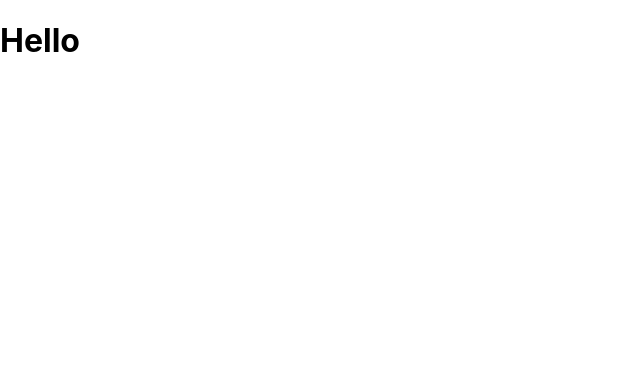
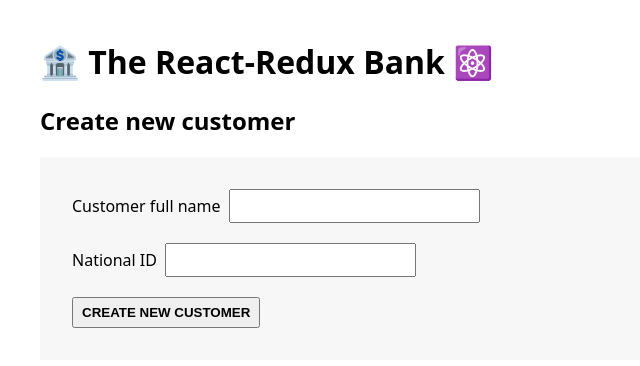
Before and after one commit to Marshal10/React-Redux-Bank-App, a React (Create React App) app: page / in a window 1280 px wide. Shown: the top 366 px of the page, without its empty margins (0-640 px from the left). Built offline with nearby package versions, Linux system fonts and the light colour scheme.

Commit message:
Create cusomer component

```diff
--- a/src/App.js
+++ b/src/App.js
@@ -1,7 +1,27 @@
 function App() {
   return (
-    <div className="App">
-      <h1>Hello</h1>
+    <div>
+      <h1>🏦 The React-Redux Bank ⚛️</h1>
+      <CreateCustomer />
+    </div>
+  );
+}
+
+function CreateCustomer() {
+  return (
+    <div>
+      <h2>Create new customer</h2>
+      <div className="inputs">
+        <div>
+          <label htmlFor="full_name">Customer full name</label>
+          <input type="text" id="full_name" />
+        </div>
+        <div>
+          <label htmlFor="national_id">National ID</label>
+          <input type="text" id="national_id" />
+        </div>
+        <button>Create new customer</button>
+      </div>
     </div>
   );
 }
--- a/src/index.css
+++ b/src/index.css
@@ -1,13 +1,40 @@
 body {
-  margin: 0;
-  font-family: -apple-system, BlinkMacSystemFont, 'Segoe UI', 'Roboto', 'Oxygen',
-    'Ubuntu', 'Cantarell', 'Fira Sans', 'Droid Sans', 'Helvetica Neue',
-    sans-serif;
-  -webkit-font-smoothing: antialiased;
-  -moz-osx-font-smoothing: grayscale;
+  font-family: system-ui, -apple-system, BlinkMacSystemFont, "Segoe UI", Roboto,
+    Oxygen, Ubuntu, Cantarell, "Open Sans", "Helvetica Neue", sans-serif;
+  margin: 40px;
 }
 
-code {
-  font-family: source-code-pro, Menlo, Monaco, Consolas, 'Courier New',
-    monospace;
+input,
+select {
+  margin: 0 8px;
+  padding: 4px 8px;
+  font: inherit;
 }
+
+button {
+  text-transform: uppercase;
+  font-weight: bold;
+  padding: 6px 8px;
+  cursor: pointer;
+}
+
+.inputs {
+  background-color: #f7f7f7;
+  padding: 32px;
+}
+
+.inputs > * + * {
+  margin-top: 20px;
+}
+
+.balance {
+  position: absolute;
+  top: 40px;
+  right: 40px;
+  background-color: #f7f7f7;
+  padding: 24px 32px;
+  font-weight: bold;
+  font-size: 32px;
+  min-width: 180px;
+  text-align: center;
+}
```
